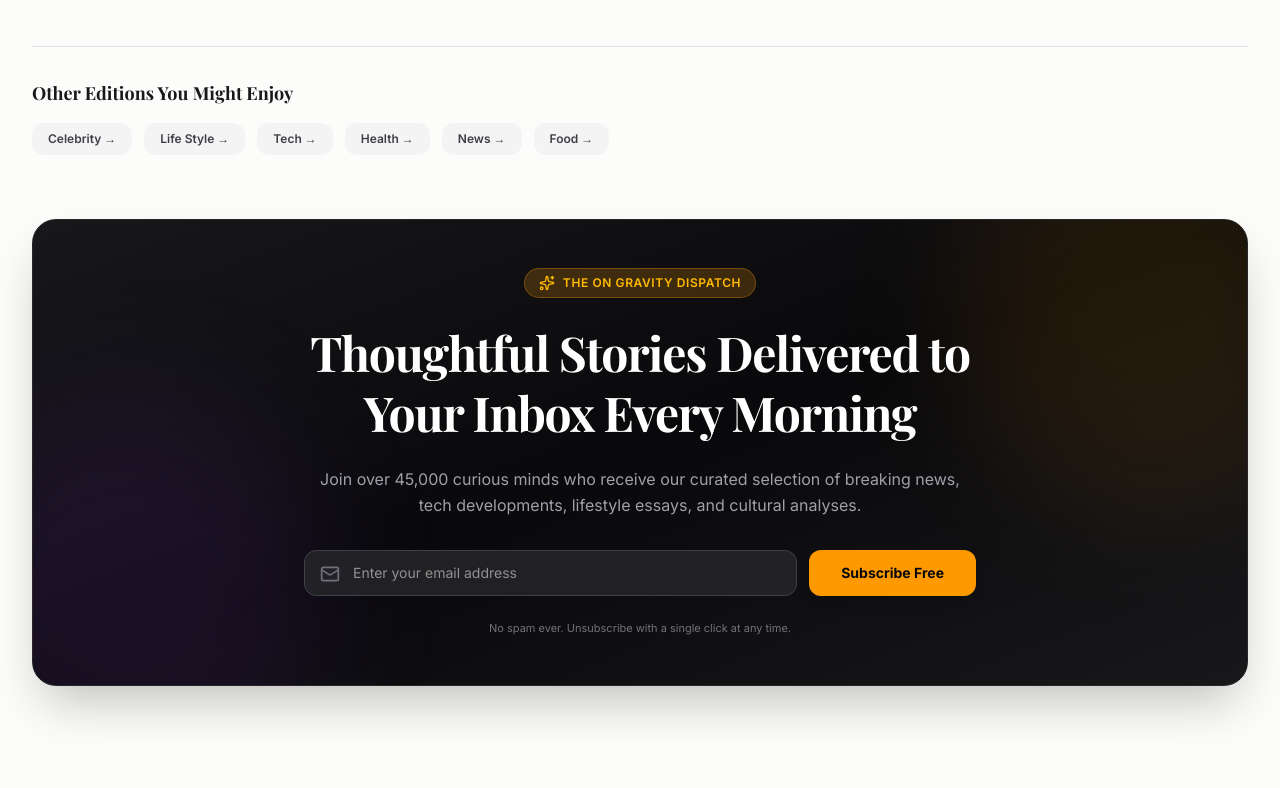
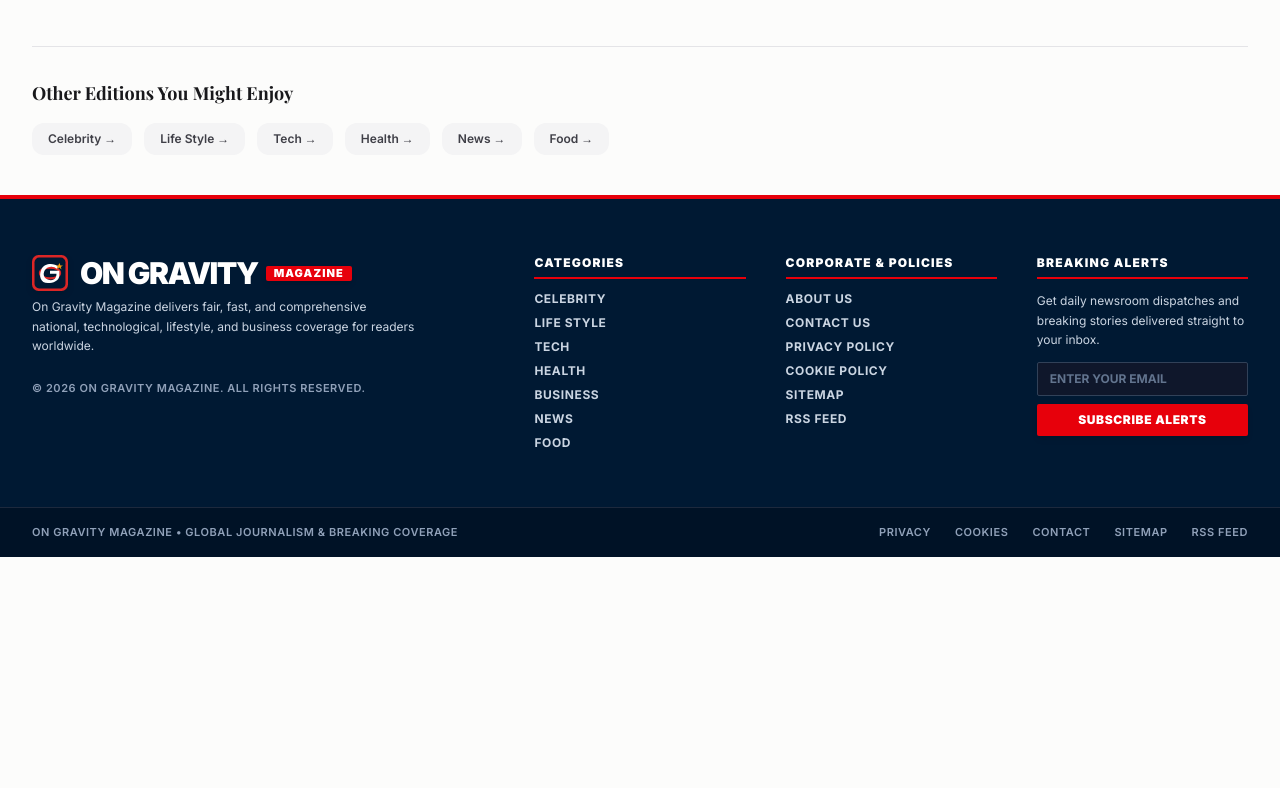
Before and after one commit to umerfarooq698/on-gravity-magazine, a Next.js app: page /category/business in a window 1280 px wide. Shown: the part 912-1700 px from the top of the page. After the commit the page ends 1469 px from the top, so only its background shows below. Built offline with nearby package versions, Linux system fonts and the light colour scheme.

Commit message:
fix(ui): remove newsletter box from article and category pages

```diff
--- a/app/[slug]/page.tsx
+++ b/app/[slug]/page.tsx
@@ -8,7 +8,6 @@
 import { getCategoryBySlug } from "@/data/categories";
 import { getAuthorSlug } from "@/data/authors";
 import ArticleCard from "@/components/ArticleCard";
-import Newsletter from "@/components/Newsletter";
 import { formatMetaDescription } from "@/lib/meta";
 import { injectNaturalInternalLinks } from "@/lib/internalLinks";
 import {
@@ -540,8 +539,6 @@
             </div>
           </section>
         )}
-
-        <Newsletter />
       </article>
     </>
   );
--- a/components/CategoryPageFeed.tsx
+++ b/components/CategoryPageFeed.tsx
@@ -6,7 +6,6 @@
 import { Category, CATEGORIES } from "@/data/categories";
 import { getCustomArticlesFromStorage } from "@/lib/clientStorage";
 import ArticleCard from "@/components/ArticleCard";
-import Newsletter from "@/components/Newsletter";
 import { FolderOpen, ArrowLeft } from "lucide-react";
 
 interface CategoryPageFeedProps {
@@ -120,8 +119,6 @@
           ))}
         </div>
       </div>
-
-      <Newsletter />
     </div>
   );
 }
```
